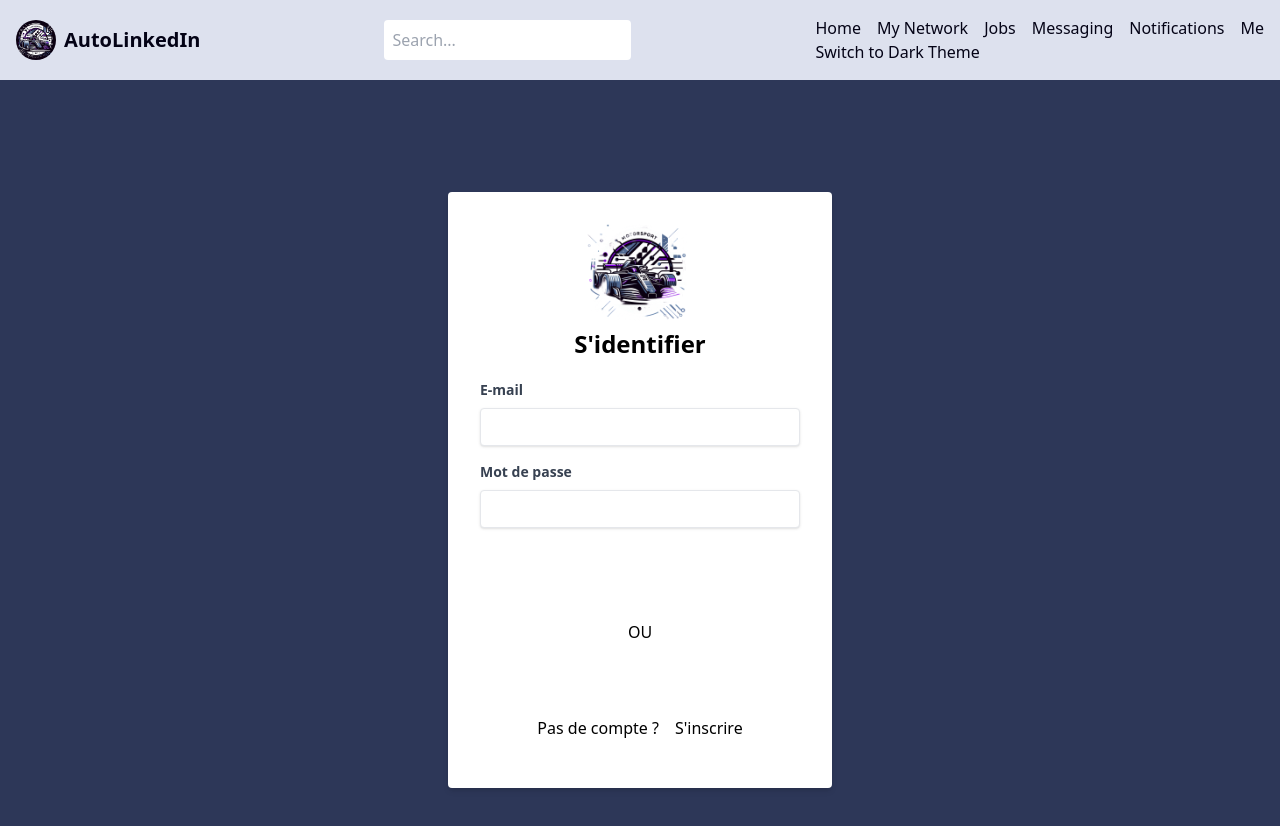
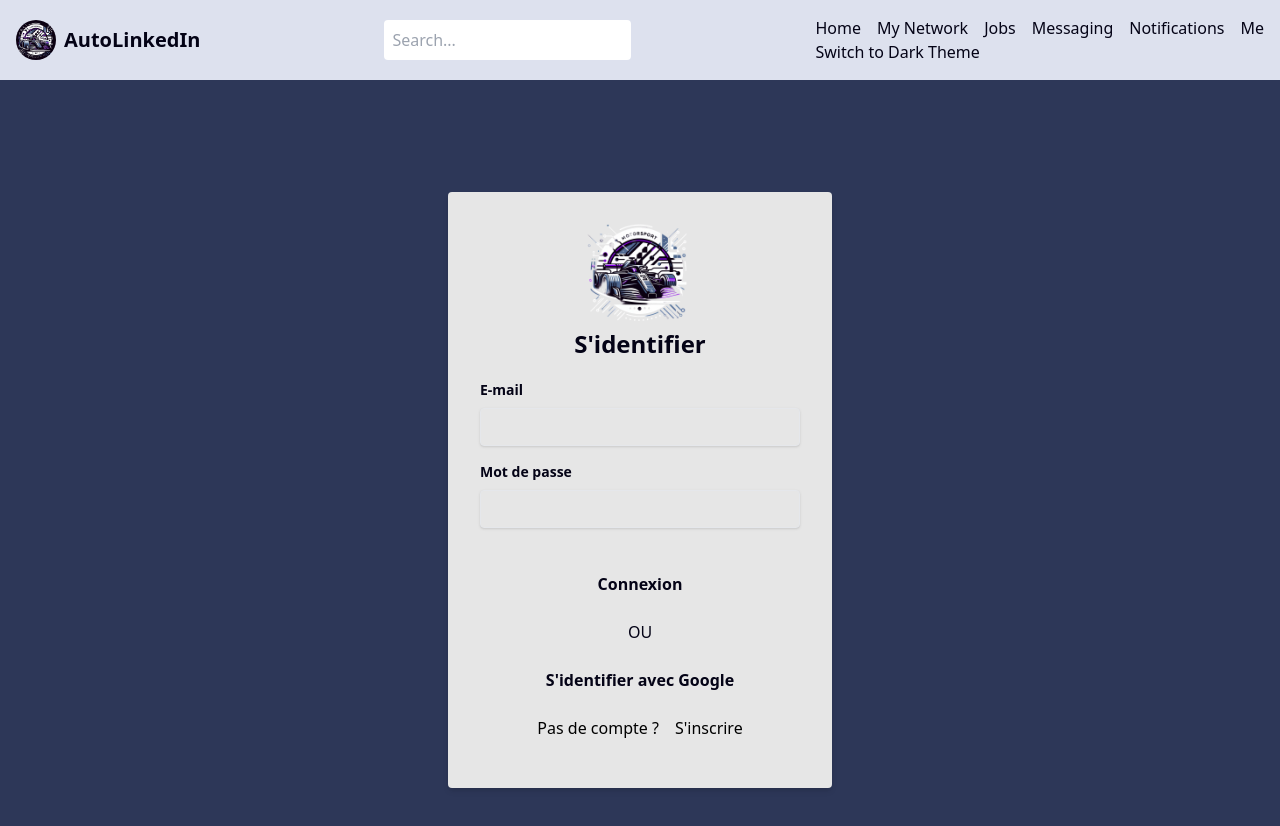
Before and after one commit to Projet-NASA/Front, a Nuxt app: page /login in a window 1280 px wide. Shown: the top 826 px of the page. Built offline with nearby package versions, Linux system fonts and the light colour scheme.

Commit message:
fix du front page login

```diff
--- a/package.json
+++ b/package.json
@@ -5,7 +5,7 @@
   "scripts": {
     "build": "nuxt build",
     "dev": "nuxt dev",
-    "start" : "nuxt dev",
+    "start": "nuxt dev",
     "generate": "nuxt generate",
     "preview": "nuxt preview",
     "postinstall": "nuxt prepare"
@@ -14,6 +14,7 @@
     "@hypernym/nuxt-anime": "^2.1.1",
     "nuxt": "^3.11.1",
     "vue": "^3.4.21",
+    "vue-google-oauth2": "^1.5.10",
     "vue-router": "^4.3.0"
   },
   "devDependencies": {
--- a/pages/login.vue
+++ b/pages/login.vue
@@ -1,67 +1,43 @@
 <template>
   <section class="bg-[#2D3758] w-screen h-screen flex justify-center">
     <div class="w-96 my-28">
-      <form
-        @submit.prevent="submitForm"
-        class="bg-white shadow-md rounded px-8 pt-6 pb-8 mb-2"
-      >
+      <form @submit.prevent="submitForm" class="bg-background-default shadow-md rounded px-8 pt-6 pb-8 mb-2">
         <div class="flex justify-center items-center">
           <img src="../assets/images/logo-transparent.png" class="w-28 h-28" />
         </div>
 
-        <h1 class="text-2xl font-bold mb-5 text-center">S'identifier</h1>
+        <h1 class="text-2xl font-bold mb-5 text-center text-text-default">S'identifier</h1>
         <div class="mb-4">
-          <label for="email" class="block text-gray-700 text-sm font-bold mb-2"
-            >E-mail</label
-          >
-          <input
-            id="email"
-            v-model="user.email"
-            type="email"
-            required
-            class="shadow appearance-none border rounded w-full py-2 px-3 text-gray-700 leading-tight focus:outline-none focus:shadow-outline"
-          />
+          <label for="email" class="block text-text-default text-sm font-bold mb-2">E-mail</label>
+          <input id="email" v-model="user.email" type="email" required
+            class="bg-background-default shadow appearance-none border rounded w-full py-2 px-3 text-text-default leading-tight focus:outline-none focus:shadow-outline" />
         </div>
         <div class="mb-6">
-          <label for="name" class="block text-gray-700 text-sm font-bold mb-2"
-            >Mot de passe</label
-          >
-          <input
-            id="password"
-            v-model="user.password"
-            type="password"
-            required
-            class="shadow appearance-none border rounded w-full py-2 px-3 text-gray-700 mb-3 leading-tight focus:outline-none focus:shadow-outline"
-          />
+          <label for="name" class="block text-text-default text-sm font-bold mb-2">Mot de passe</label>
+          <input id="password" v-model="user.password" type="password" required
+            class="bg-background-default shadow appearance-none border rounded w-full py-2 px-3 text-text-default mb-3 leading-tight focus:outline-none focus:shadow-outline" />
         </div>
         <div class="flex items-center justify-between">
-          <button
-            type="submit"
-            class="bg-bleu hover:bg-violet text-white font-bold py-2 px-4 rounded-full focus:outline-none focus:shadow-outline w-80"
-          >
+          <button type="submit"
+            class="bg-bleu hover:bg-violet text-text-default font-bold py-2 px-4 rounded-full focus:outline-none focus:shadow-outline w-80">
             Connexion
           </button>
         </div>
         <div class="flex items-center my-4">
           <div class="h-px w-36 bg-violet"></div>
-          <p class="mx-2">OU</p>
+          <p class="mx-2 text-text-default">OU</p>
           <div class="h-px w-36 bg-violet"></div>
         </div>
         <div class="flex items-center justify-between">
           <button
-            type="submit"
-            class="bg-bleu hover:bg-violet text-white font-bold py-2 px-4 rounded-full focus:outline-none focus:shadow-outline w-80"
-          >
+            class="bg-bleu hover:bg-violet text-text-default font-bold py-2 px-4 rounded-full focus:outline-none focus:shadow-outline w-80">
             S'identifier avec Google
           </button>
         </div>
 
         <div class="flex justify-center gap-4 my-4">
           <p>Pas de compte ?</p>
-          <NuxtLink
-            to="/register/step1"
-            class="hover:underline decoration-solid text-bleu"
-          >
+          <NuxtLink to="/register/step1" class="hover:underline decoration-solid text-bleu">
             S'inscrire
           </NuxtLink>
         </div>
```
Also changed, not shown: 1 other file (tests, documents, lock files or other folders).
